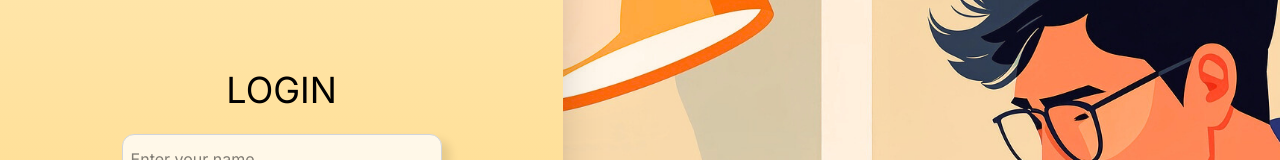
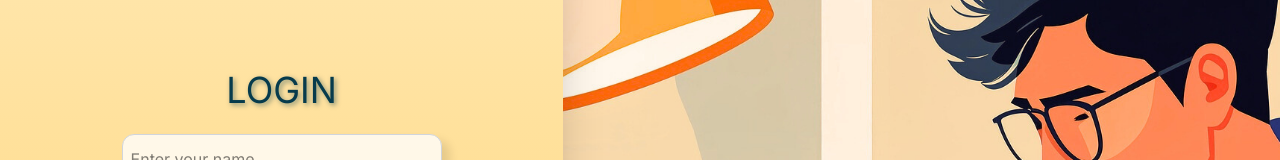
Before and after one commit to GauravVerdhanMaheshwari/College-assigment-portal, a React (Vite) app in the folder frontend/: page / in a window 1280 px wide. Shown: the part 143-303 px from the top of the page. Built offline with nearby package versions, Linux system fonts and the light colour scheme.

Commit message:
Add h1CSS styling to LoginPage in StudentLogin component for improved text appearance

```diff
--- a/frontend/src/pages/student/StudentLogin.jsx
+++ b/frontend/src/pages/student/StudentLogin.jsx
@@ -4,6 +4,7 @@ function StudentLogin() {
   return (
     <LoginPage
       inputCSS="active:border-[#118AB2] focus:border-[#118AB2]"
+      h1CSS={"text-[#073B4C] text-shadow-[2px_2px_5px_rgba(7,59,76,0.5)]"}
       loginSectionCSS="from-[#FFE9B5] to-[#FFD166]"
       aLinkCSS="text-[#EF476F] hover:text-[#d63c57] hover:text-shadow-[0_0_10px_rgba(239,71,111,0.5)]"
       buttonCSS="bg-[#118AB2] hover:bg-[#0f799c] hover:shadow-[4px_4px_16px_1px_rgba(15,121,156,0.4)]"
```
